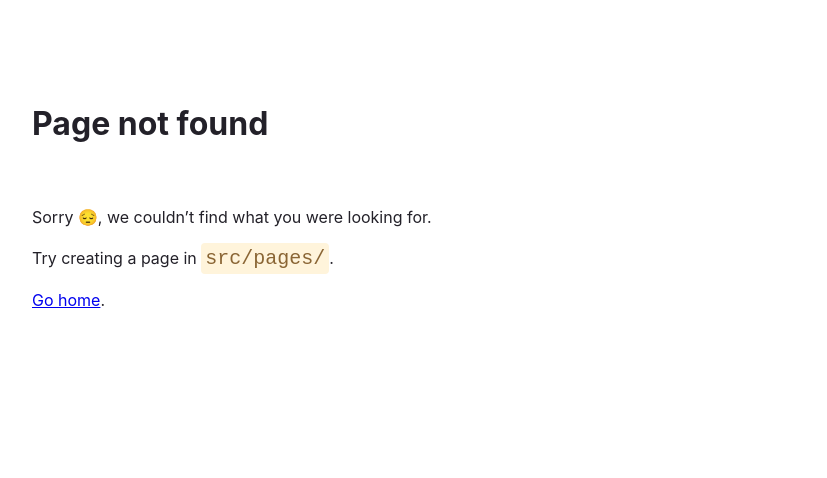
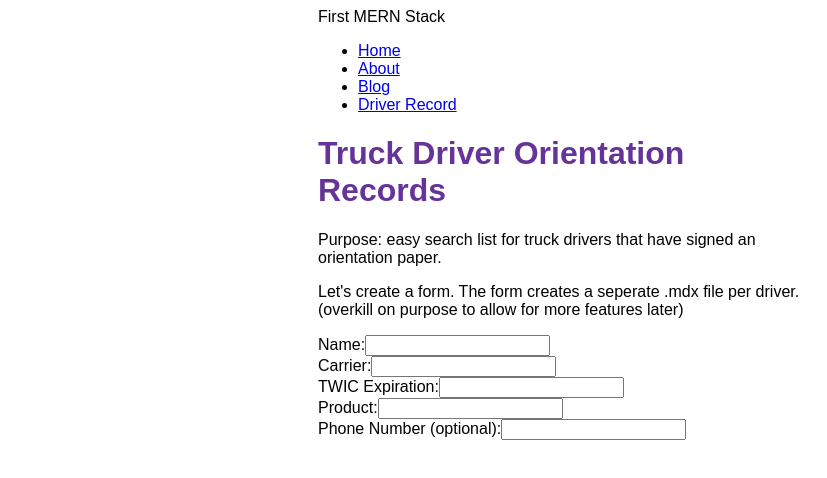
Before and after one commit to hambailey/first-mern-stack, a Gatsby site: page /DriverRecord in a window 1280 px wide. Before the commit this address had no page. Shown: the whole page, without its empty margins (72-899 px from the left). Built offline with nearby package versions, Linux system fonts and the light colour scheme; Gatsby itself is replaced by a stand-in of ours.

Commit message:
Changed file directory for BWCDriverRecord... to 'DriverRecord' to match to the layout nav item route 'driverrecord' and updated form layout. Webpage now displays.

```diff
--- a/src/pages/BWCTruckDriverOrientationSavannahTerminalRecords/driverSearch.js
+++ b/src/pages/DriverRecord/driverSearch.js
@@ -1,3 +1,4 @@
+import * as React from 'react'
 import { useState } from 'react'
 
 const DriverSearch = () => {
--- a/src/pages/BWCTruckDriverOrientationSavannahTerminalRecords/index.js
+++ b/src/pages/DriverRecord/index.js
@@ -3,7 +3,9 @@ import { useState } from 'react'
 import Layout from '../../components/layout'
 import Seo from '../../components/seo'
 
-const BWCTruckDriverOrientationRecordsPage = () => {
+// BWCTruckDriverOrientationRecords
+
+const DriverRecordPage = () => {
     const [formData, setFormData] = useState({name: "", carrier: "", TWICExp: "", product: "", phoneNumber: ""});
     // const [inputError, setInputError] = useState({});
 
@@ -25,13 +27,17 @@ const BWCTruckDriverOrientationRecordsPage = () => {
             <form onSubmit={handleSubmit}>
                 <label htmlFor="name">Name:</label>
                 <input type="text" id="name" name="name" value={formData.name} onChange={handleChange}/>
+                <br/>
                 <label htmlFor="carrier">Carrier:</label>
                 <input type="carrier" id="carrier" name="carrier" value={formData.carrier} onChange={handleChange}/>
+                <br/>
                 <label htmlFor="TWICExp">TWIC Expiration:</label>
                 <input type="text" id="TWICExp" name="TWICExp" value={formData.TWICExp} onChange={handleChange}/>
+                <br/>
                 <label htmlFor="product">Product:</label>
                 <input type="text" id="product" name="product" value={formData.product} onChange={handleChange}/>
-                <label htmlFor="phoneNumber">Phone Number:</label>
+                <br/>
+                <label htmlFor="phoneNumber">Phone Number (optional):</label>
                 <input type="text" id="phoneNumber" name="phoneNumber" value={formData.phoneNumber} onChange={handleChange}/>
             </form>
         </Layout>
@@ -40,4 +46,4 @@ const BWCTruckDriverOrientationRecordsPage = () => {
 
 export const Head = () => <Seo title="Driver Orientation" />
 
-export default BWCTruckDriverOrientationRecordsPage
+export default DriverRecordPage
```
